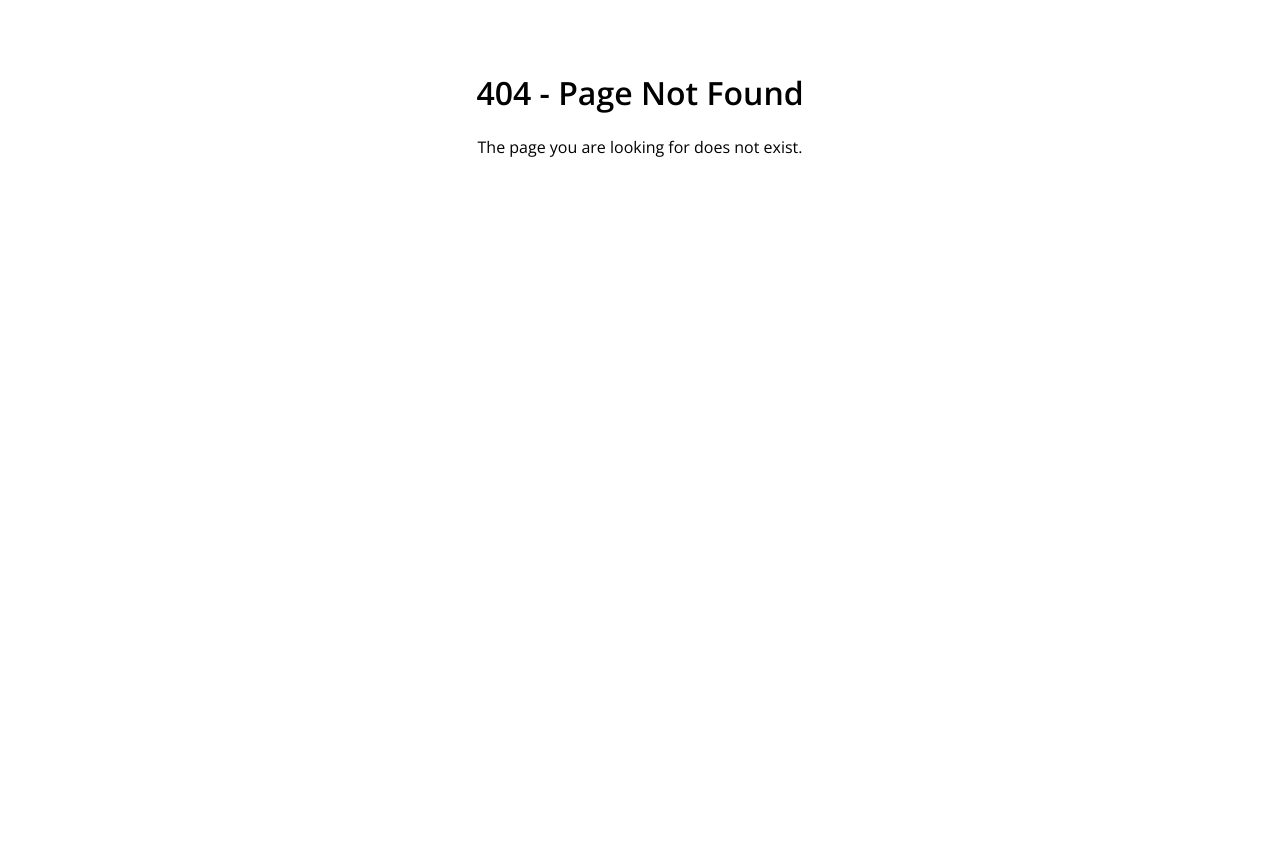
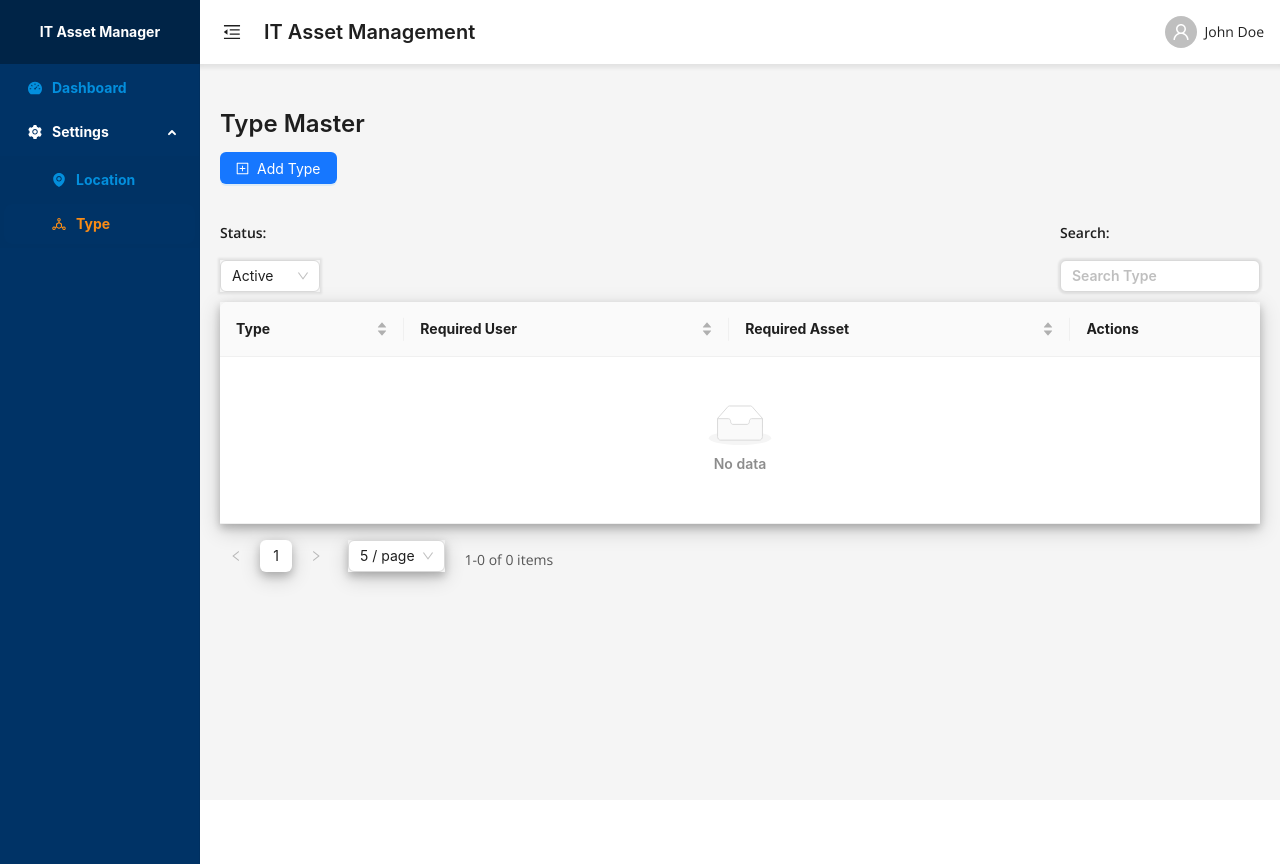
Before and after one commit to kumarangp/AssetManager, a React (Vite) app in the folder Frontend/: page /settings/type in a window 1280 px wide. Before the commit this address had no page. Before the commit the page ends 800 px from the top, so only its background shows below. Built offline with nearby package versions, Linux system fonts and the light colour scheme; the HTML template or start-up script is replaced by a standard one.

Commit message:
Created: Type Master

```diff
--- a/Frontend/src/App.tsx
+++ b/Frontend/src/App.tsx
@@ -6,6 +6,7 @@ import ErrorPage from "./components/ErrorPage";
 import Dashboard from "./components/dashboard/Dashboard";
 import Location from "./components/master/Location";
 import Login from "./components/Login";
+import Type from "./components/master/Type";
 
 const App: React.FC = () => {
   return (
@@ -20,6 +21,7 @@ const App: React.FC = () => {
           <Route path="/" element={<Navigate to="/dashboard" />} />
           <Route path="/dashboard" element={<Dashboard />} />
           <Route path="/settings/location" element={<Location />} />
+          <Route path="/settings/type" element={<Type />} />
         </Route>
         {/* Error Route */}
         <Route path="*" element={<ErrorPage />} />
--- a/Frontend/src/components/dashboard/Sidebar.tsx
+++ b/Frontend/src/components/dashboard/Sidebar.tsx
@@ -1,6 +1,6 @@
 import React from "react";
 import { Menu } from "antd";
-import { SettingFilled, EnvironmentFilled, DashboardFilled } from "@ant-design/icons";
+import { SettingFilled, EnvironmentFilled, DashboardFilled, DeploymentUnitOutlined } from "@ant-design/icons";
 import { useNavigate, useLocation } from "react-router-dom";
 
 const Sidebar: React.FC = () => {
@@ -28,6 +28,12 @@ const Sidebar: React.FC = () => {
           label: "Location",
           style: { color: "#038fdd" },
         },
+        {
+          key: "/settings/type",
+          icon: <DeploymentUnitOutlined />,
+          label: "Type",
+          style: { color: "#038fdd" }
+        }
       ],
     },
   ];
--- /dev/null
+++ b/Frontend/src/components/master/Type.tsx
@@ -0,0 +1,217 @@
+import React, { useState } from "react";
+import {
+  Button,
+  Form,
+  Input,
+  Table,
+  Space,
+  Popconfirm,
+  message,
+  Typography,
+  Modal,
+  Checkbox
+} from "antd";
+import { PlusSquareOutlined } from "@ant-design/icons";
+import Status from "../shared/Status";
+import Search from "../shared/Search";
+import Pagination from "../shared/Pagination";
+
+const { Title } = Typography;
+
+interface TypeData {
+  key: string;
+  type: string;
+  requiredUser: string;
+  requiredAsset: string;
+}
+
+const Type: React.FC = () => {
+  const [form] =Form.useForm();
+  const [editingKey, setEditingKey] = useState<string | null>(null);
+  const [isModalOpen, setIsModalOpen] = useState<boolean>(false);
+  const [type, setType] = useState<TypeData[]>([]);
+  const [currentPage, setCurrentPage] = useState<number>(1);
+  const [pageSize, setPageSize] = useState<number>(5);
+  const [status, setStatus] = useState<string>("Active");
+
+  const addOrUpdateType = (values: TypeData) => {
+    if (!values.requiredUser && !values.requiredAsset) {
+      message.error("At least one checkbox must be selected!");
+      return;
+    }
+
+    if (editingKey) {
+      // Update existing record.
+      setType((prev) =>
+        prev.map((item) =>
+          item.key === editingKey ? {...item, ...values } : item
+        )
+      );
+      message.success("Type updated successfully!");
+    } else {
+      // Add new record
+      const newType: TypeData = { ...values, key: Date.now().toString() };
+      setType((prev) => [...prev, newType]);
+      message.success("Type added successfully!");
+    }
+    form.resetFields();
+    setIsModalOpen(false); // Close the modal after saving
+  };
+
+  const deleteType = (key: string) => {
+    setType((prev) => prev.filter((item) => item.key !== key));
+    message.success("Type deleted successfully!");
+  };
+
+  const handleOpenModal = () => {
+    form.resetFields();
+    setEditingKey(null);
+    setIsModalOpen(true);
+  };
+
+  const handleSearch = () => {};
+
+  const handleCloseModal = () => {
+    form.resetFields();
+    setIsModalOpen(false);
+    setEditingKey(null);
+  };
+
+  const handlePageChange = (page: number, size: number) => {
+    setCurrentPage(page);
+    setPageSize(size);
+  };
+
+  const startEditing = (record: TypeData) => {
+    setEditingKey(record.key);
+    form.setFieldsValue(record);
+    setIsModalOpen(true);
+  };
+
+  const columns = [
+    {
+      title: "Type",
+      dataIndex: "type",
+      key: "type",
+      sorter: (a: TypeData, b: TypeData) => a.type.localeCompare(b.type), // Local sorting logic
+    },
+    {
+      title: "Required User",
+      dataIndex: "requiredUser",
+      key: "requiredUser",
+      sorter: (a: TypeData, b: TypeData) => Number(a.requiredUser) - Number(b.requiredUser),
+      render: (value: boolean) => (value ? "Yes" : "No")
+    },
+    {
+      title: "Required Asset",
+      dataIndex: "requiredAsset",
+      key: "requiredAsset",
+      sorter: (a: TypeData, b: TypeData) => Number(a.requiredUser) - Number(b.requiredUser),
+      render: (value: boolean) => (value ? "Yes" : "No")
+    },
+    {
+      title: "Actions",
+      key: "actions",
+      render: (_: any, record: TypeData) => (
+        <Space>
+          <Button type="link" onClick={() => startEditing(record)}>Edit</Button>
+          <Popconfirm
+            title="Are you sure to delete this type?"
+            onConfirm={() => deleteType(record.key)}
+            okText="Yes"
+            cancelText="No"
+          >
+            <Button type="link" danger>
+              Delete
+            </Button>
+          </Popconfirm>
+        </Space>
+      ),
+    },
+  ];
+
+  return (
+    <>
+      <div style={{ padding: "20px" }}>
+        <Title level={3}>Type Master</Title>
+        <Button
+          type="primary"
+          onClick={handleOpenModal}
+          style={{ marginBottom: "20px"}}
+          icon={
+            <PlusSquareOutlined style={{ fontWeight: 900, fontSize: "13px" }} />
+          }
+        >Add Type</Button>
+
+        {/* Status and Search */}
+        <div>
+          <div style={{ float: "left"}}>
+            <Status
+              type="Default" value={status}
+              onChange={(value) => setStatus(value)}
+            />
+          </div>
+          <div style={{ float: "right"}}>
+            <Search placeholder="Search Type" onSearch={handleSearch} />
+          </div>
+          <div style={{ clear: "both" }}></div>
+        </div>
+
+        {/* Table */}
+        <Table
+          dataSource={type}
+          columns={columns}
+          rowKey="key"
+          pagination={false}
+          style={{
+            boxShadow:
+              "0 4px 8px 0 rgba(0, 0, 0, 0.2), 0 6px 20px 0 rgba(0, 0, 0, 0.19)",
+          }}
+        />
+
+        {/* Pagination */}
+        <Pagination
+          current={currentPage}
+          total={type.length} // Total number of items (example: 85)
+          pageSize={pageSize}
+          onChange={handlePageChange}
+        />
+
+
+        {/* Modal */}
+        <Modal
+          title = {editingKey ? "Edit Type" : "Add Type"}
+          open={isModalOpen}
+          onCancel={handleCloseModal}
+          footer={[
+            <Button key="cancel" onClick={handleCloseModal}>Cancel</Button>,
+            <Button key="submit" type="primary"
+              onClick={() => form.submit()}
+            >
+              {editingKey ? "Update" : "Save"}
+            </Button>
+          ]}
+        >
+          <Form form={form} layout="vertical" onFinish={addOrUpdateType}>
+            <Form.Item
+              label="Type" name="type"
+              rules={[{required: true, message: "Type is required!"}]}
+            >
+              <Input placeholder="Enter Type" />
+            </Form.Item>
+            <Form.Item
+              name="requiredUser" valuePropName="checked" style={{marginBottom: "0"}}>
+                <Checkbox>Required User</Checkbox>
+            </Form.Item>
+            <Form.Item
+              name="requiredAsset" valuePropName="checked">
+                <Checkbox>Required Asset</Checkbox>
+            </Form.Item>
+          </Form>
+        </Modal>
+      </div>
+    </>
+  );
+};
+
+export default Type;
```
